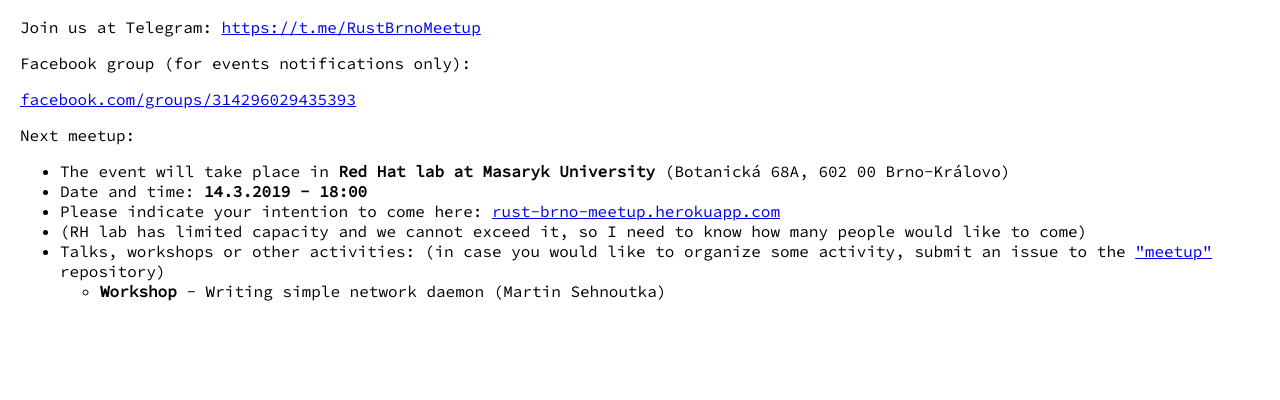
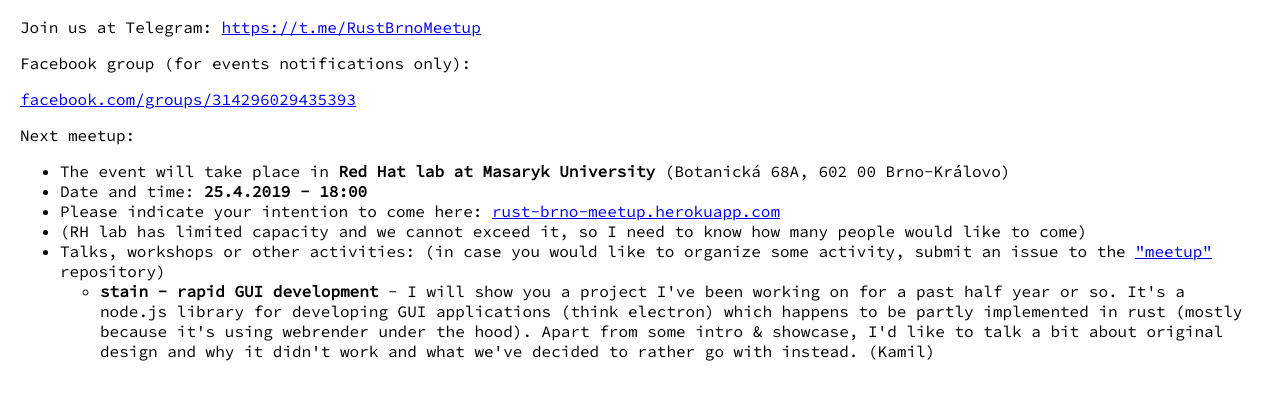
Before and after one commit to rust-brno/rust-brno.github.io, a plain HTML site: page index.html in a window 1280 px wide. Shown: the part 274-674 px from the top of the page. Drawn offline with Linux system fonts and the light colour scheme.

Commit message:
Update index.html

```diff
--- a/index.html
+++ b/index.html
@@ -23,12 +23,16 @@
         <p>Next meetup:</p>
         <ul>
           <li>The event will take place in <b>Red Hat lab at Masaryk University</b> (Botanická 68A, 602 00 Brno-Královo)</li>
-          <li>Date and time: <b>14.3.2019 - 18:00</b></li>
+          <li>Date and time: <b>25.4.2019 - 18:00</b></li>
           <li>Please indicate your intention to come here: <a href="https://rust-brno-meetup.herokuapp.com/">rust-brno-meetup.herokuapp.com</a></li>
           <li>(RH lab has limited capacity and we cannot exceed it, so I need to know how many people would like to come)</li>
           <li>Talks, workshops or other activities: (in case you would like to organize some activity, submit an issue to the <a href="https://github.com/rust-brno/meetup">"meetup"</a> repository)</li>
             <ul>
-                <li><b>Workshop</b> - Writing simple network daemon (Martin Sehnoutka)</li>
+                <li><b>stain - rapid GUI development</b> - I will show you a project I've been working on for a
+                    past half year or so. It's a node.js library for developing GUI applications (think electron)
+                    which happens to be partly implemented in rust (mostly because it's using webrender under the
+                    hood). Apart from some intro & showcase, I'd like to talk a bit about original design and why
+                    it didn't work and what we've decided to rather go with instead. (Kamil)</li>
             </ul>
         </ul>
     </body>
```
